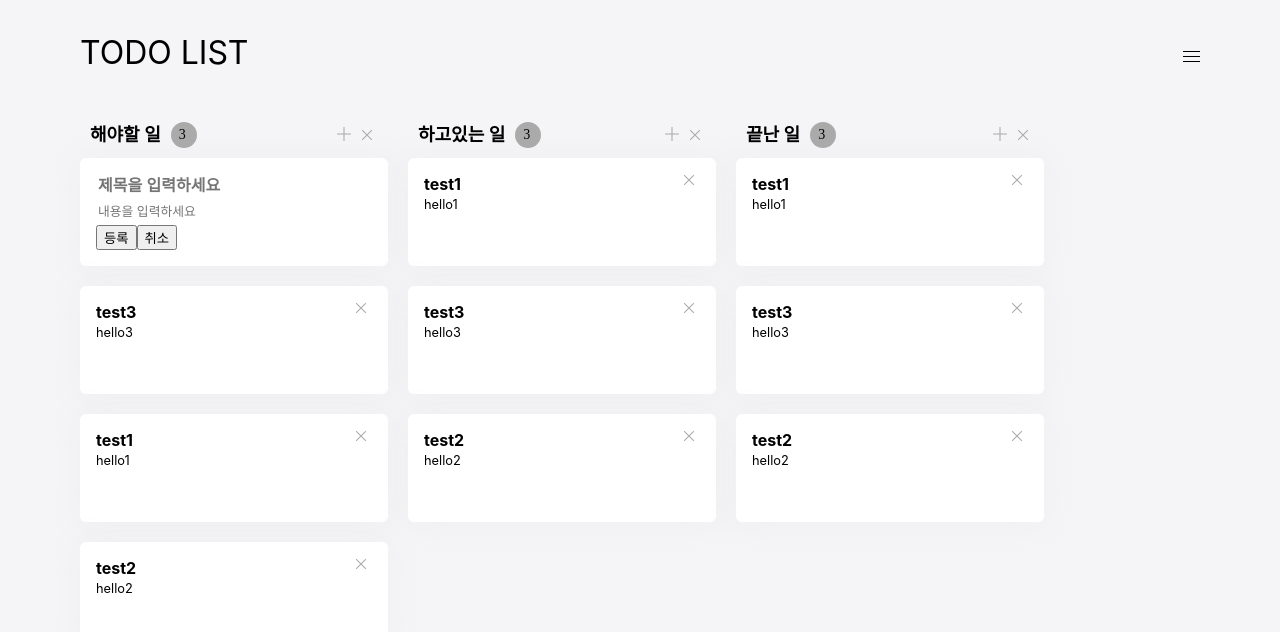
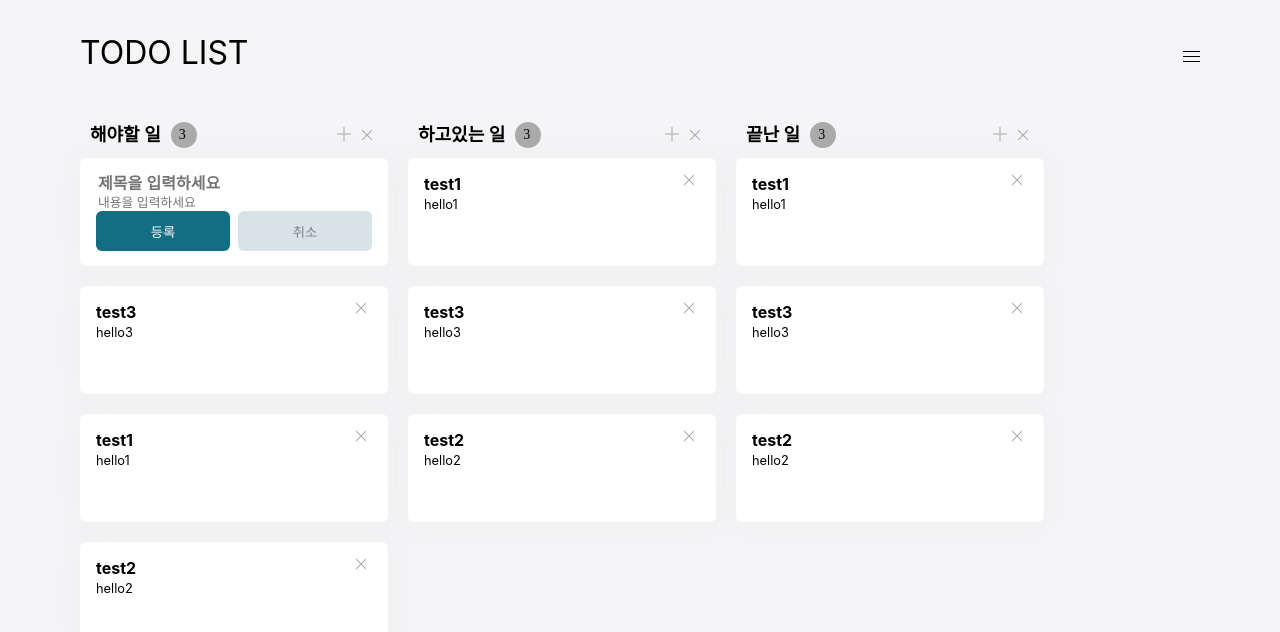
Before and after one commit to codesquad-members-2021/todo-list, a React (Create React App) app in the folder frontend/todo-frontend/: page / in a window 1280 px wide. Both pictures are taken after a click on the icon 344 px from the left and 134 px from the top of the page. Shown: the top 632 px of the page. Built offline with nearby package versions, Linux system fonts and the light colour scheme.

Commit message:
[style] 적용하다 막힘

```diff
--- a/frontend/todo-frontend/src/component/atom/Button.jsx
+++ b/frontend/todo-frontend/src/component/atom/Button.jsx
@@ -15,14 +15,14 @@ const commonBtn = css`
 const ConfirmButton = styled.button`
   ${commonBtn};
   color: white;
-  background-color: rgba(0, 117, 222, 1);
+  background-color: #126e82;
   opacity: ${(props) => (props.disabled ? "0.5" : "1")};
 `;
 
 const CancelButton = styled.button`
   ${commonBtn};
-  color: white;
-  background-color: #e0e0e0;
+  color: gray;
+  background-color: #d8e3e7;
 `;
 
 export const ConfirmBtn = ({ value, type, handleClick, disabled }) => {
@@ -38,8 +38,8 @@ export const ConfirmBtn = ({ value, type, handleClick, disabled }) => {
 };
 export const CancelBtn = ({ value, type, handleClick }) => {
   return (
-    <ConfirmButton type={type ? type : ""} onClick={handleClick}>
+    <CancelButton type={type ? type : ""} onClick={handleClick}>
       {value}
-    </ConfirmButton>
+    </CancelButton>
   );
 };
--- a/frontend/todo-frontend/src/component/atom/Input.jsx
+++ b/frontend/todo-frontend/src/component/atom/Input.jsx
@@ -10,7 +10,7 @@ const StyledInput = styled.input`
   font-weight: ${(props) => (props.name === "title" ? "600" : "400")};
 `;
 
-const Input = ({ name, defaultValue, handleChange, placeholder }) => {
+const Input = ({ name, defaultValue, handleChange, placeholder, ref }) => {
   return (
     <StyledInput
       type="text"
@@ -18,6 +18,7 @@ const Input = ({ name, defaultValue, handleChange, placeholder }) => {
       value={defaultValue}
       onChange={handleChange}
       placeholder={placeholder}
+      ref={ref}
     ></StyledInput>
   );
 };
--- a/frontend/todo-frontend/src/component/todoMain/todoList/TodoItem.jsx
+++ b/frontend/todo-frontend/src/component/todoMain/todoList/TodoItem.jsx
@@ -2,7 +2,7 @@ import React, { useState } from "react";
 import DeleteBtn from "../../atom/DeleteBtn.jsx";
 import styled from "styled-components";
 import Input from "../../atom/Input.jsx";
-import { ConfirmBtn } from "../../atom/Button.jsx";
+import { ConfirmBtn, CancelBtn } from "../../atom/Button.jsx";
 
 export const TodoCard = styled.div`
   display: flex;
@@ -20,6 +20,8 @@ export const TodoCard = styled.div`
 
 export const TodoCardBtnWrapper = styled.div`
   display: flex;
+  justify-content: space-between;
+  width: 100%;
 `;
 
 const TodoCardTitle = styled.div`
@@ -89,7 +91,7 @@ const TodoItem = ({
             handleClick={editItem}
             disabled={isDisabled}
           />
-          <button onClick={toggleEditForm}>취소</button>
+          <CancelBtn value="취소" onClick={toggleEditForm} />
         </TodoCardBtnWrapper>
       </TodoCard>
     );
--- a/frontend/todo-frontend/src/component/todoMain/todoList/TodoListForm.jsx
+++ b/frontend/todo-frontend/src/component/todoMain/todoList/TodoListForm.jsx
@@ -2,6 +2,7 @@ import React, { useRef } from "react";
 import styled from "styled-components";
 import Input from "../../atom/Input.jsx";
 import { TodoCardBtnWrapper, TodoCard } from "./TodoItem";
+import { ConfirmBtn, CancelBtn } from "../../atom/Button.jsx";
 
 const TodoListForm = ({ addTodoItem, toggleForm }) => {
   //수정완료
@@ -49,8 +50,8 @@ const TodoListForm = ({ addTodoItem, toggleForm }) => {
           ref={inputContentRef}
         />
         <TodoCardBtnWrapper>
-          <button type="submit">등록</button>
-          <button onClick={foldForm}>취소</button>
+          <ConfirmBtn value="등록" type="submit" />
+          <CancelBtn value="취소" handleClick={foldForm} />
         </TodoCardBtnWrapper>
       </TodoCard>
     </form>
```
